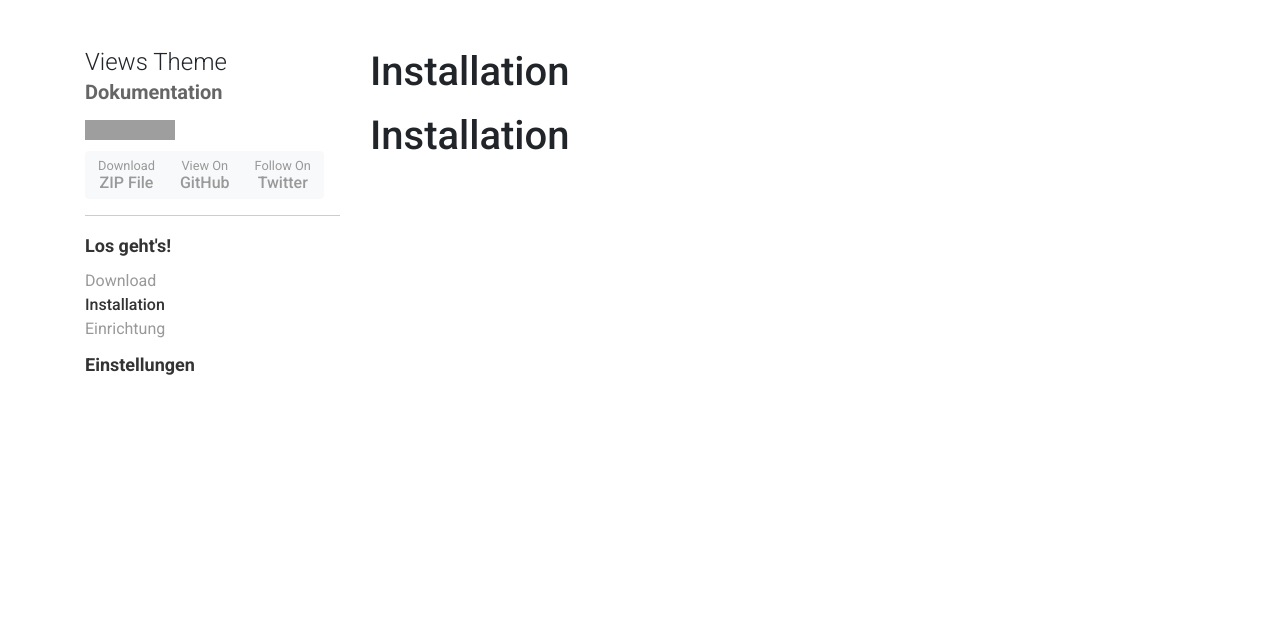
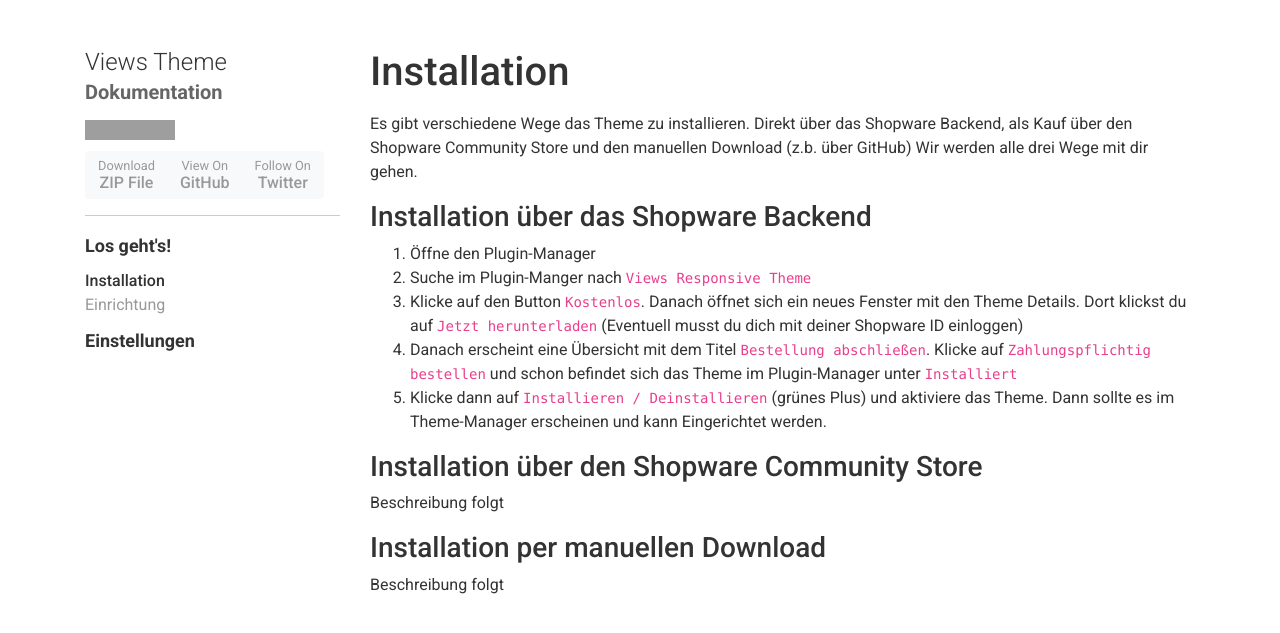
Before and after one commit to Blur-Creative/theme-views, a Jekyll site: the page built from de/los-gehts/installation.md, in a window 1280 px wide. Shown: the top 633 px of the page. Built offline with Jekyll 4.4.1, drawn with Linux system fonts in a browser that asks for light colours; nearby versions of some CDN libraries; grey boxes are pictures that could not be loaded.

```diff
--- a/_data/nav.yml
+++ b/_data/nav.yml
@@ -1,8 +1,6 @@
 - title: Los geht's!
   perm: los-gehts
   pages:
-      - title: Download
-        perm: los-gehts/download
       - title: Installation
         perm: los-gehts/installation
       - title: Einrichtung
--- a/assets/css/style.css
+++ b/assets/css/style.css
@@ -1,5 +1,6 @@
 body {
     font-family: 'Roboto', sans-serif;
+    color: #333;
 }
 
 .page-sidebar .nav-sub-list {
--- a/de/los-gehts/installation.md
+++ b/de/los-gehts/installation.md
@@ -3,4 +3,22 @@ layout: docs
 title: Installation
 ---
 
-# Installation
+Es gibt verschiedene Wege das Theme zu installieren.
+Direkt über das Shopware Backend, als Kauf über den Shopware Community Store und den manuellen Download (z.b. über GitHub)
+Wir werden alle drei Wege mit dir gehen.
+
+### Installation über das Shopware Backend
+
+1. Öffne den Plugin-Manager
+2. Suche im Plugin-Manger nach `Views Responsive Theme`
+3. Klicke auf den Button `Kostenlos`. Danach öffnet sich ein neues Fenster mit den Theme Details. Dort klickst du auf `Jetzt herunterladen` (Eventuell musst du dich mit deiner Shopware ID einloggen)
+4. Danach erscheint eine Übersicht mit dem Titel `Bestellung abschließen`. Klicke auf `Zahlungspflichtig bestellen` und schon befindet sich das Theme im Plugin-Manager unter `Installiert`
+5. Klicke dann auf `Installieren / Deinstallieren` (grünes Plus) und aktiviere das Theme. Dann sollte es im Theme-Manager erscheinen und kann Eingerichtet werden.
+
+### Installation über den Shopware Community Store
+
+Beschreibung folgt
+
+### Installation per manuellen Download
+
+Beschreibung folgt
```
Also changed, not shown: de/einstellungen.md (+1 -1 lines), de/los-gehts.md (+3 -1 lines), de/los-gehts/einrichtung.md (+20 -1 lines).
